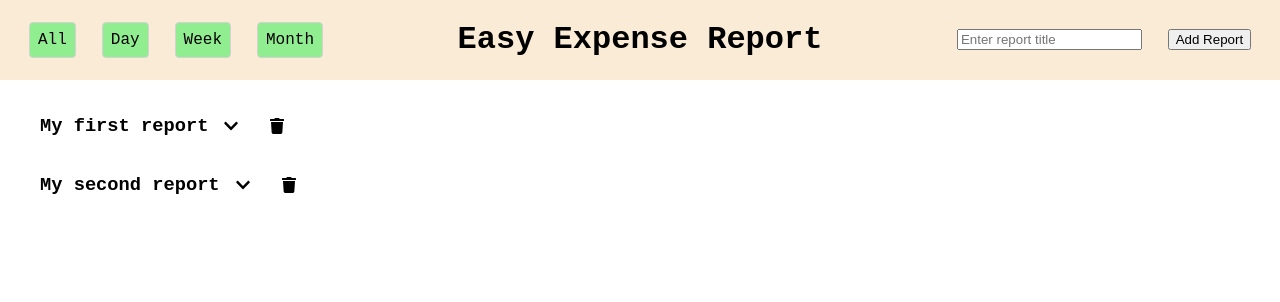
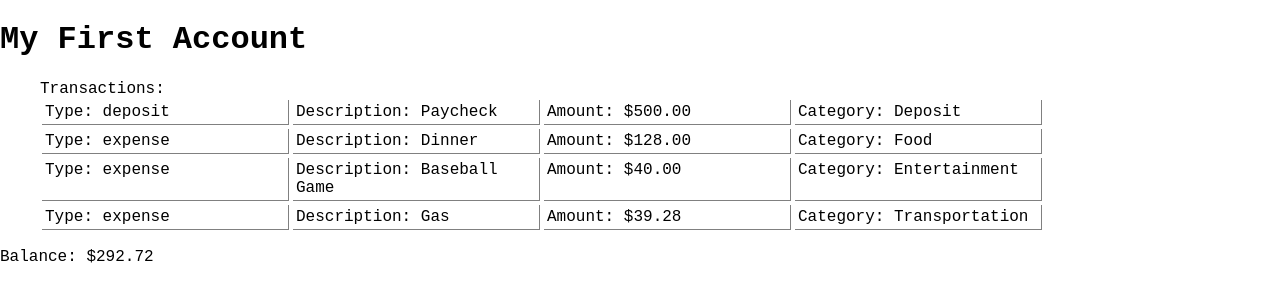
Before and after one commit to echen831/Easy-Expense-Report, a React (Create React App) app: page / in a window 1280 px wide. Shown: the top 302 px of the page. Built offline with nearby package versions, Linux system fonts and the light colour scheme.

Commit message:
update account component

```diff
--- a/src/App.js
+++ b/src/App.js
@@ -1,10 +1,11 @@
 import React, { useState } from 'react';
-import { Header } from './Components/header';
-import { AllReports } from './Components/reports/all';
-import { WeekReport } from './Components/reports/week';
-import { DayReport } from './Components/reports/day';
-import { MonthReport } from './Components/reports/month';
-import { DATA } from './initial_data';
+import {AccountShow} from './comp/account_show';
+// import { Header } from './Components/header';
+// import { AllReports } from './Components/reports/all';
+// import { WeekReport } from './Components/reports/week';
+// import { DayReport } from './Components/reports/day';
+// import { MonthReport } from './Components/reports/month';
+import { DATA, ACCOUNTS } from './initial_data';
 import { library } from '@fortawesome/fontawesome-svg-core';
 import { fab } from '@fortawesome/free-brands-svg-icons';
 import { fas } from '@fortawesome/free-solid-svg-icons';
@@ -15,7 +16,7 @@ library.add(fab, fas);
 
 const App = () => {
 
-  const [data, setData] = useState(DATA);
+  const [data, setData] = useState(ACCOUNTS);
   const [ show, setShow ] = useState({all: true, month: false, week: false, day: false})
 
   const addAccount = (title) => {
@@ -71,7 +72,8 @@ const App = () => {
 
   return (
     <div className="App">
-      <Header addAccount={addAccount} toggle={toggle}/>
+      <AccountShow account={data[0]}/>
+      {/* <Header addAccount={addAccount} toggle={toggle}/>
       <AllReports
           updateAccount={updateAccount}
           removeAccount={removeAccount}
@@ -79,7 +81,7 @@ const App = () => {
           showAll={show.all}/>
       <WeekReport showWeek={show.week} data={data}/>
       <MonthReport showMonth={show.month}/>
-      <DayReport showDay={show.day}/>
+      <DayReport showDay={show.day}/> */}
     </div>
   );
 }
--- a/src/Components/account.jsx
+++ b/src/Components/account.jsx
@@ -20,7 +20,7 @@ export const Account = (props) => {
                     updateAccount={props.updateAccount}
                     show={show}
                     />
-            {/* <button onClick={() => console.log(props.data)}>Check Account Info</button> */}
+            <button onClick={() => console.log(props.data)}>Check Account Info</button>
         </div>
     )
 }
--- a/src/Components/report.jsx
+++ b/src/Components/report.jsx
@@ -76,7 +76,7 @@ export const Report = (props) => {
                 <AddItem add={add}/>
             </ul>
                 <span>{`Total Expenses: $${sum(data)}`}</span>
-            {/* <button onClick={check}>Check</button> */}
+            <button onClick={check}>Check</button>
         </div>
     )
 };
--- /dev/null
+++ b/src/comp/account_show.jsx
@@ -0,0 +1,32 @@
+import React from "react";
+import { TransactionShow } from "./transaction_show"
+
+export const AccountShow = (props) => {
+
+    const findBalance = () => {
+        let bal = props.account.balance;
+
+        props.account.transactions.forEach(trans => {
+            if(trans.type === 'deposit') {
+                bal += trans.amount
+            } else {
+                bal -= trans.amount
+            }
+        })
+
+        return bal;
+    }
+
+    return (
+        <div>
+            <h1>{props.account.title}</h1>
+            <ul> Transactions:
+                {props.account.transactions.map((trans, idx) => (
+                    <TransactionShow key={idx} trans={trans}/>
+                ))}
+            </ul>
+            <p>Balance: ${findBalance()}</p>
+        </div>
+    )
+
+};
--- /dev/null
+++ b/src/comp/transaction_show.jsx
@@ -0,0 +1,13 @@
+import React from "react";
+
+export const TransactionShow = (props) => {
+
+    return (
+        <div className="ts-container">
+            <p>Type: {props.trans.type} </p>
+            <p>Description: {props.trans.desc} </p>
+            <p>Amount: ${props.trans.amount.toFixed(2)} </p>
+            <p>Category: {props.trans.cat} </p>
+        </div>
+    )
+};
--- a/src/initial_data.js
+++ b/src/initial_data.js
@@ -15,3 +15,41 @@ export const DATA = [
         ]
     }
 ]
+
+export const ACCOUNTS = [
+    {
+        title: "My First Account",
+        balance: 0,
+        transactions: [
+            {
+                type: "deposit",
+                amount: 500.00,
+                desc: "Paycheck",
+                cat: "Deposit",
+                date: new Date(2020, 9, 1)
+            },
+            {
+                type: "expense",
+                amount: 128.00,
+                desc: "Dinner",
+                cat: "Food",
+                date: new Date(2020, 9, 17)
+            },
+            {
+                type: "expense",
+                amount: 40.00,
+                desc: "Baseball Game",
+                cat: "Entertainment",
+                date: new Date(2020, 9, 23)
+            },
+            {
+                type: "expense",
+                amount: 39.28,
+                desc: "Gas",
+                cat: "Transportation",
+                date: new Date(2020, 9, 23)
+            }
+
+        ]
+    }
+]
--- a/src/styles.css
+++ b/src/styles.css
@@ -116,3 +116,20 @@ button {
 .item-container input:focus {
     background-color: rgb(211, 211, 211);
 }
+
+
+/* After Change */
+
+.ts-container {
+    display: flex;
+}
+
+.ts-container p {
+    width: 15em;
+    margin: 2px;
+    padding: 3px;
+    border-right: 1px solid grey;
+    border-bottom: 1px solid grey ;
+}
+
+/****************/
```
